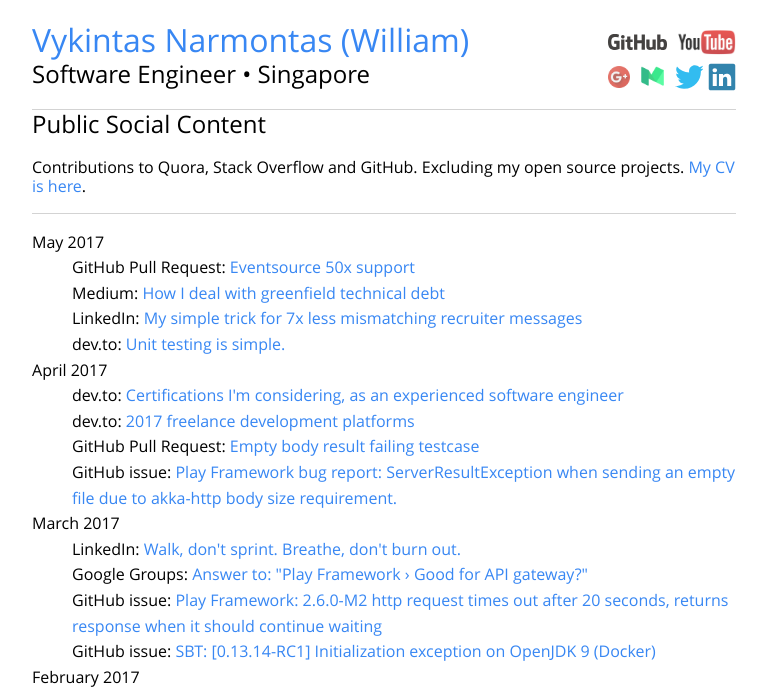
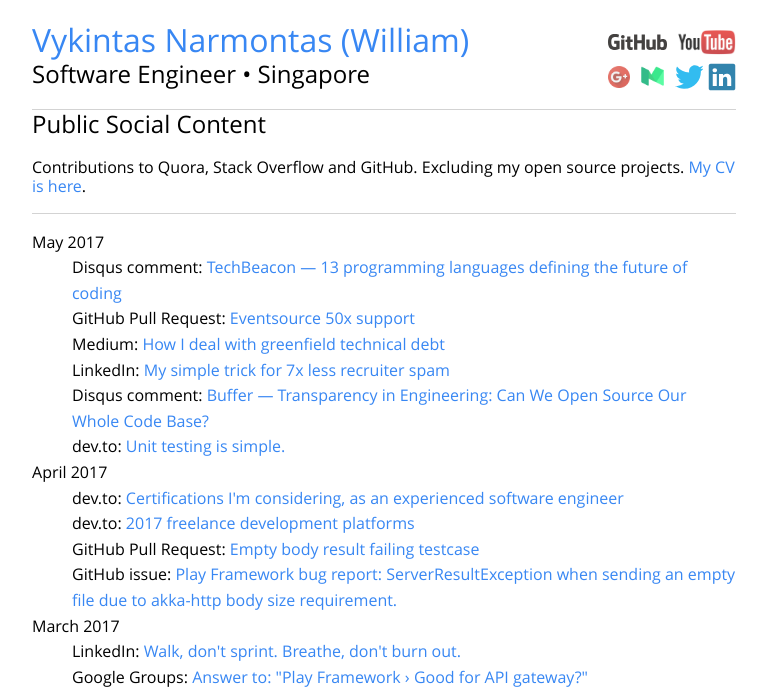
Before and after one commit to philicious/ScalaWilliam.com, a PHP site: page /content/ in a window 1280 px wide. Shown: the top 687 px of the page, without its empty margins (256-1023 px from the left). Run offline with PHP 8.4, Linux system fonts and the light colour scheme.

Commit message:
Add some Disqus

```diff
--- a/content/index.php
+++ b/content/index.php
@@ -9,9 +9,11 @@
     </header>
     <dl>
       <dt>May 2017</dt>
+      <dd>Disqus comment: <a href="http://disq.us/p/1ink6mx">TechBeacon &mdash; 13 programming languages defining the future of coding</a></dd>
       <dd>GitHub Pull Request: <a href="https://github.com/EventSource/eventsource/pull/74">Eventsource 50x support</a></dd>
       <dd>Medium: <a href="https://medium.com/@ScalaWilliam/how-i-deal-with-greenfield-technical-debt-1a35be33dc71">How I deal with greenfield technical debt</a></dd>
-      <dd>LinkedIn: <a href="https://www.linkedin.com/pulse/my-simple-trick-7x-less-recruiter-spam-william-vykintas-narmontas">My simple trick for 7x less mismatching recruiter messages</a></dd>
+      <dd>LinkedIn: <a href="https://www.linkedin.com/pulse/my-simple-trick-7x-less-recruiter-spam-william-vykintas-narmontas">My simple trick for 7x less recruiter spam</a></dd>
+      <dd>Disqus comment: <a href="http://disq.us/p/1ibfjyc">Buffer &mdash; Transparency in Engineering: Can We Open Source Our Whole Code Base?</a></dd>
       <dd>dev.to: <a href="https://dev.to/scalawilliam/unit-testing-is-simple">Unit testing is simple.</a></dd>
       <dt>April 2017</dt>
       <dd>dev.to: <a href="https://dev.to/scalawilliam/certifications-im-considering-as-an-experienced-software-engineer">Certifications I'm considering, as an experienced software engineer</a></dd>
```
